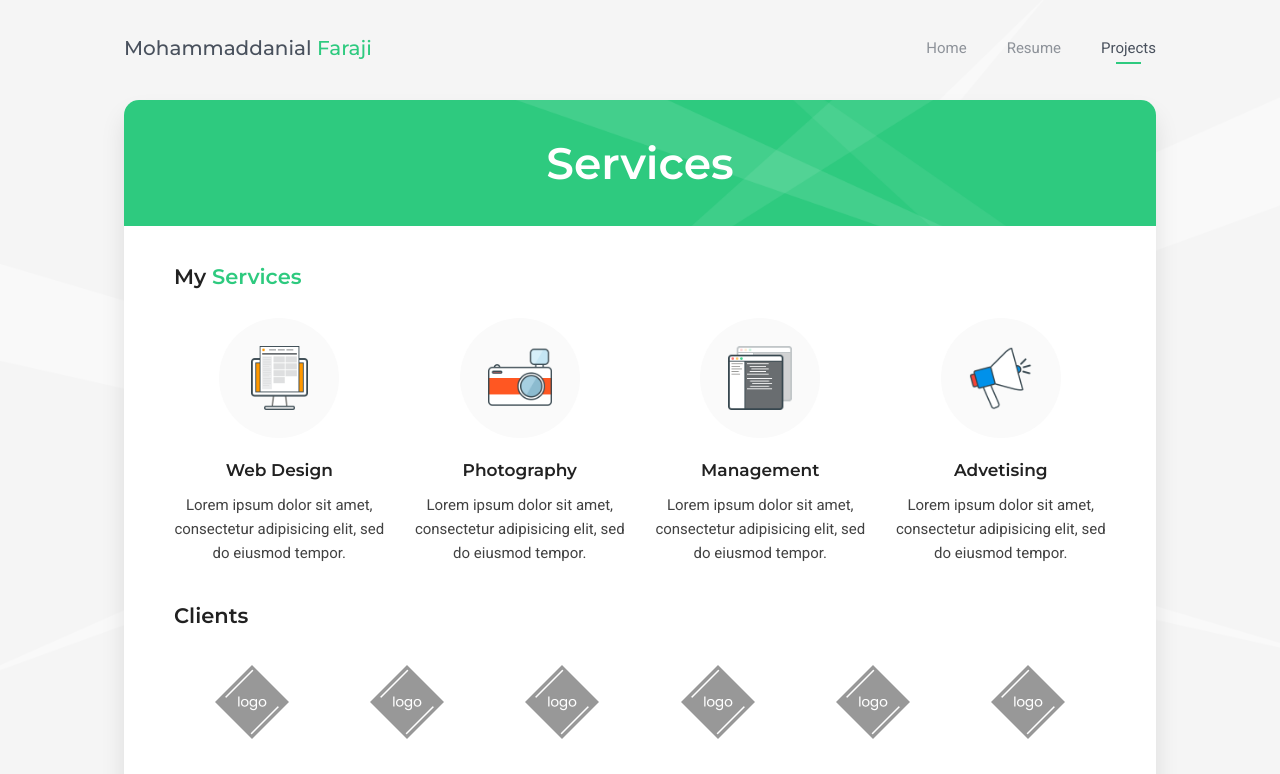
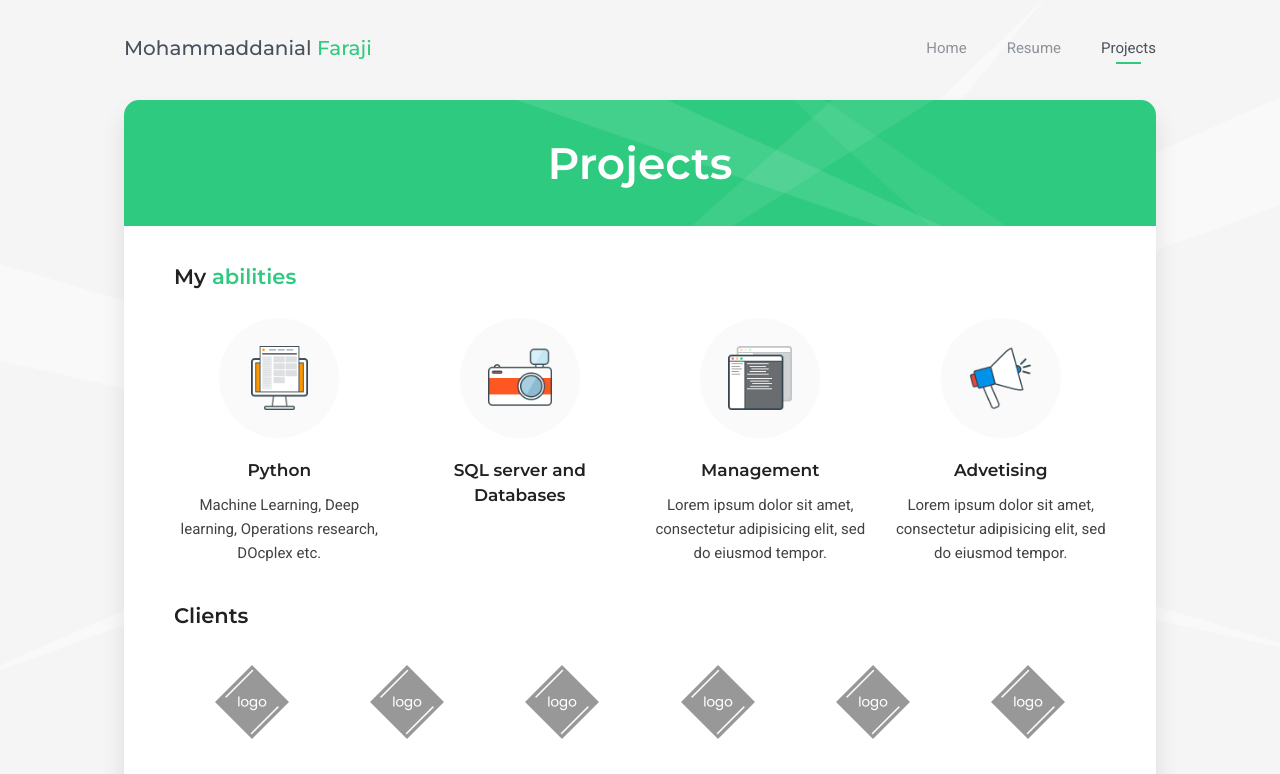
Before and after one commit to Mohammaddanialfaraji/Mohammaddanialfaraji.github.io, a plain HTML site: page index.html in a window 1280 px wide. Both pictures are taken after a click on the link "Projects". Shown: the top 774 px of the page. Drawn offline with Linux system fonts and the light colour scheme; some packages are replaced by stand-ins of ours.

Commit message:
index.html

```diff
--- a/index.html
+++ b/index.html
@@ -346,14 +346,14 @@
             <section class="pt-page" data-id="services">
               <div class="section-inner custom-page-content">
                 <div class="page-header color-1">
-                  <h2>Services</h2>
+                  <h2>Projects</h2>
                 </div>
                 <div class="page-content">
                   <!-- My Services -->
                   <div class="row">
                     <div class="col-sm-12 col-md-12">
                       <div class="block-title">
-                        <h3>My <span>Services</span></h3>
+                        <h3>My <span>abilities</span></h3>
                       </div>
                     </div>
 
@@ -364,8 +364,8 @@
                           <div class="service-image">
                             <img src="images/service/web_design_icon.png" alt="Responsive Design" class="mCS_img_loaded">
                           </div>
-                          <h4>Web Design</h4>
-                          <p>Lorem ipsum dolor sit amet, consectetur adipisicing elit, sed do eiusmod tempor.</p>
+                          <h4>Python</h4>
+                          <p>Machine Learning, Deep learning, Operations research, DOcplex etc.</p>
                         </div>
                       </div>
                     </div>
@@ -376,8 +376,10 @@
                           <div class="service-image">
                             <img src="images/service/photography_icon.png" alt="Photography" class="mCS_img_loaded">
                           </div>
-                          <h4>Photography</h4>
+                          <h4>SQL server and Databases</h4>
+                          <!--
                           <p>Lorem ipsum dolor sit amet, consectetur adipisicing elit, sed do eiusmod tempor.</p>
+                          -->
                         </div>
                       </div>
                     </div>
```
